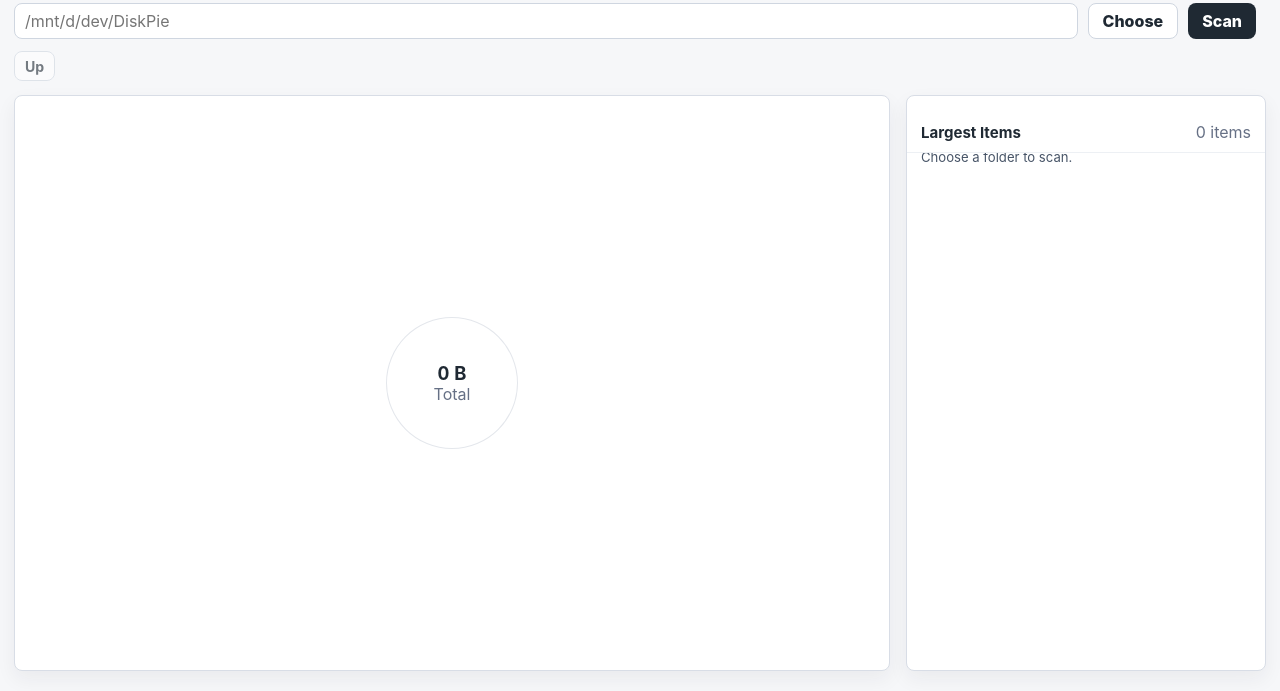
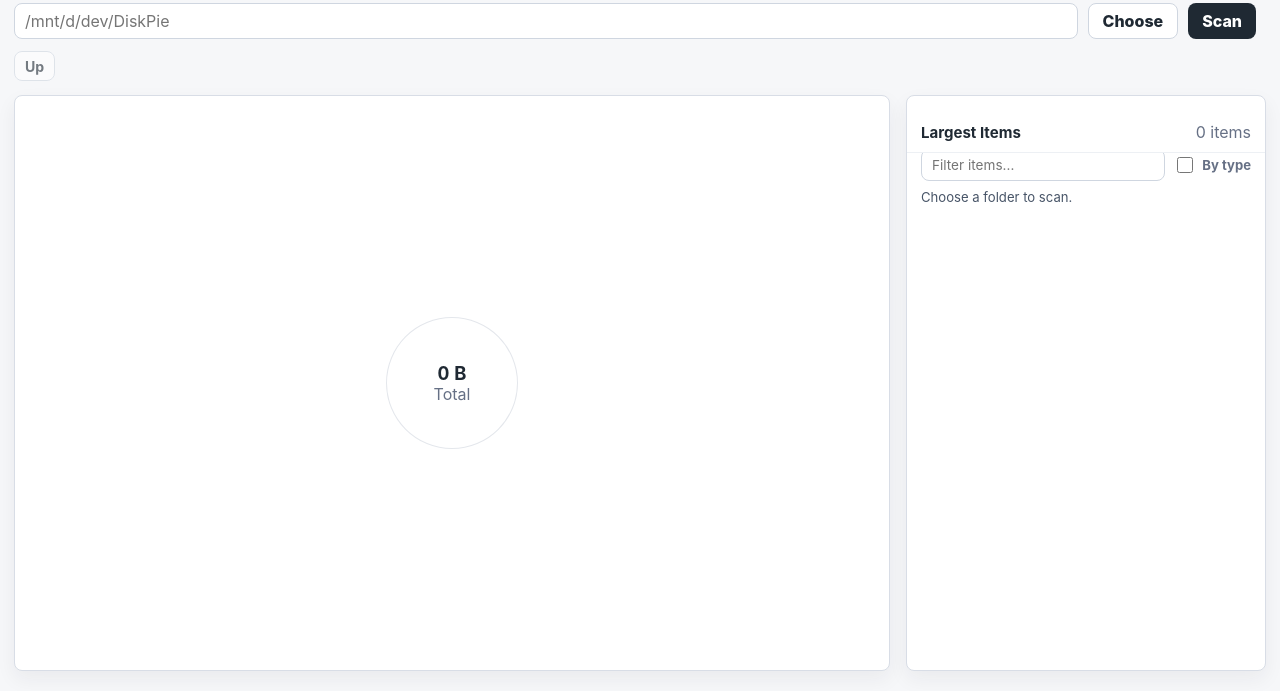
Before and after one commit to zLimbo/DiskPie, an Electron app: page index.html in a window 1280 px wide. Shown: the part 109-800 px from the top of the page. Drawn offline with Linux system fonts and the light colour scheme; no server answers.

Commit message:
feat(ui): add color-by-type mode toggle
Add separate directory/file palettes and a checkbox to switch between
uniform and type-based coloring on chart segments and list items.

Co-Authored-By: Claude Opus 4.7 (1M context) <noreply@anthropic.com>

```diff
--- a/index.html
+++ b/index.html
@@ -63,6 +63,20 @@
             <h2>Largest Items</h2>
             <span id="item-count">0 items</span>
           </div>
+          <div class="filter-bar">
+            <input
+              id="filter-input"
+              class="filter-input"
+              type="text"
+              placeholder="Filter items..."
+              autocomplete="off"
+              spellcheck="false"
+            />
+            <label class="color-mode-toggle" title="Color by directory/file type">
+              <input id="color-mode-checkbox" type="checkbox" />
+              <span class="color-mode-label">By type</span>
+            </label>
+          </div>
           <p id="status-message" class="status-message" role="status"></p>
           <ol id="usage-list" class="usage-list"></ol>
           <ul id="warning-list" class="warning-list" aria-label="Scan warnings"></ul>
--- a/src/main.js
+++ b/src/main.js
@@ -1,4 +1,6 @@
 const palette = ["#3178c6", "#2f9e74", "#d9480f", "#7048e8", "#c2255c", "#0b7285", "#5c940d", "#868e96"];
+const dirPalette = ["#3178c6", "#4a8fd4", "#1f5f9e", "#6ba3e0", "#1a4d7a", "#5c94c8", "#2e6fa8", "#87b8e8"];
+const filePalette = ["#2f9e74", "#4ab88a", "#1f7a56", "#6bcf9e", "#166342", "#52b888", "#2a8f66", "#87dbae"];
 const nativeApi = window.diskPie;
 
 const chart = document.querySelector("#usage-chart");
@@ -17,6 +19,7 @@ const cancelButton = document.querySelector("#cancel-button");
 const parentButton = document.querySelector("#parent-button");
 const exportBtn = document.querySelector("#export-button");
 const tooltipEl = document.querySelector("#tooltip");
+const colorModeCheckbox = document.querySelector("#color-mode-checkbox");
 
 let currentRoot = "";
 let activeScanController = null;
@@ -67,6 +70,10 @@ parentButton.addEventListener("click", () => {
 });
 
 exportBtn.addEventListener("click", exportScan);
+
+colorModeCheckbox.addEventListener("change", () => {
+  if (lastScan) renderCurrentView();
+});
 
 if (nativeApi?.isNative) {
   statusMessage.textContent = "Choose a folder to scan.";
@@ -261,6 +268,20 @@ function renderScan(scan) {
   exportBtn.disabled = false;
 }
 
+function getCurrentPalette() {
+  if (!colorModeCheckbox.checked) return palette;
+  return { directory: dirPalette, file: filePalette };
+}
+
+function pickColor(index, itemType) {
+  const p = getCurrentPalette();
+  if (colorModeCheckbox.checked && (itemType === "directory" || itemType === "file")) {
+    const arr = itemType === "directory" ? p.directory : p.file;
+    return arr[index % arr.length];
+  }
+  return p[index % p.length];
+}
+
 function renderCurrentView() {
   if (!lastScan) return;
 
@@ -268,7 +289,7 @@ function renderCurrentView() {
   const total = rawItems.reduce((sum, item) => sum + item.sizeBytes, 0);
   const items = rawItems.map((item, index) => ({
     ...item,
-    color: palette[index % palette.length],
+    color: pickColor(index, item.type),
   }));
 
   itemCount.textContent = `${items.length} ${items.length === 1 ? "item" : "items"}`;
--- a/src/styles.css
+++ b/src/styles.css
@@ -195,6 +195,53 @@ h2 {
 .panel-header span,
 .usage-row small {
   color: #667085;
+}
+
+.filter-bar {
+  display: flex;
+  align-items: center;
+  gap: 8px;
+  margin-bottom: 8px;
+}
+
+.filter-input {
+  flex: 1;
+  min-width: 0;
+  min-height: 32px;
+  border: 1px solid #cfd6e0;
+  border-radius: 8px;
+  padding: 0 10px;
+  color: #1f2933;
+  background: #ffffff;
+  font: inherit;
+  font-size: 0.85rem;
+}
+
+.filter-input:focus {
+  outline: none;
+  border-color: #1f2933;
+}
+
+.color-mode-toggle {
+  display: flex;
+  align-items: center;
+  gap: 6px;
+  cursor: pointer;
+  user-select: none;
+  white-space: nowrap;
+}
+
+.color-mode-toggle input {
+  width: 16px;
+  height: 16px;
+  accent-color: #1f2933;
+  cursor: pointer;
+}
+
+.color-mode-label {
+  color: #667085;
+  font-size: 0.82rem;
+  font-weight: 700;
 }
 
 .tooltip {
@@ -503,6 +550,10 @@ h2 {
   .details-panel {
     max-height: none;
   }
+
+  .filter-bar {
+    flex-wrap: wrap;
+  }
 }
 
 @media (max-width: 520px) {
```
